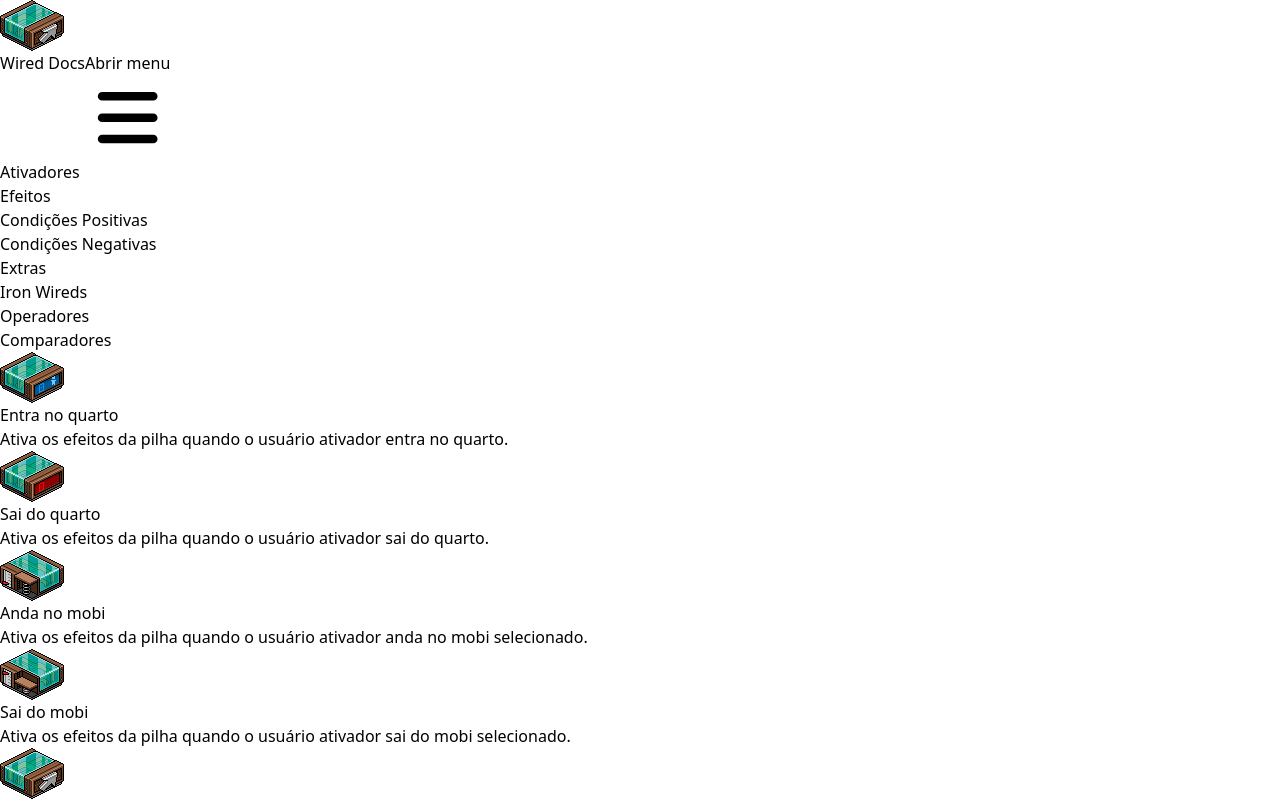
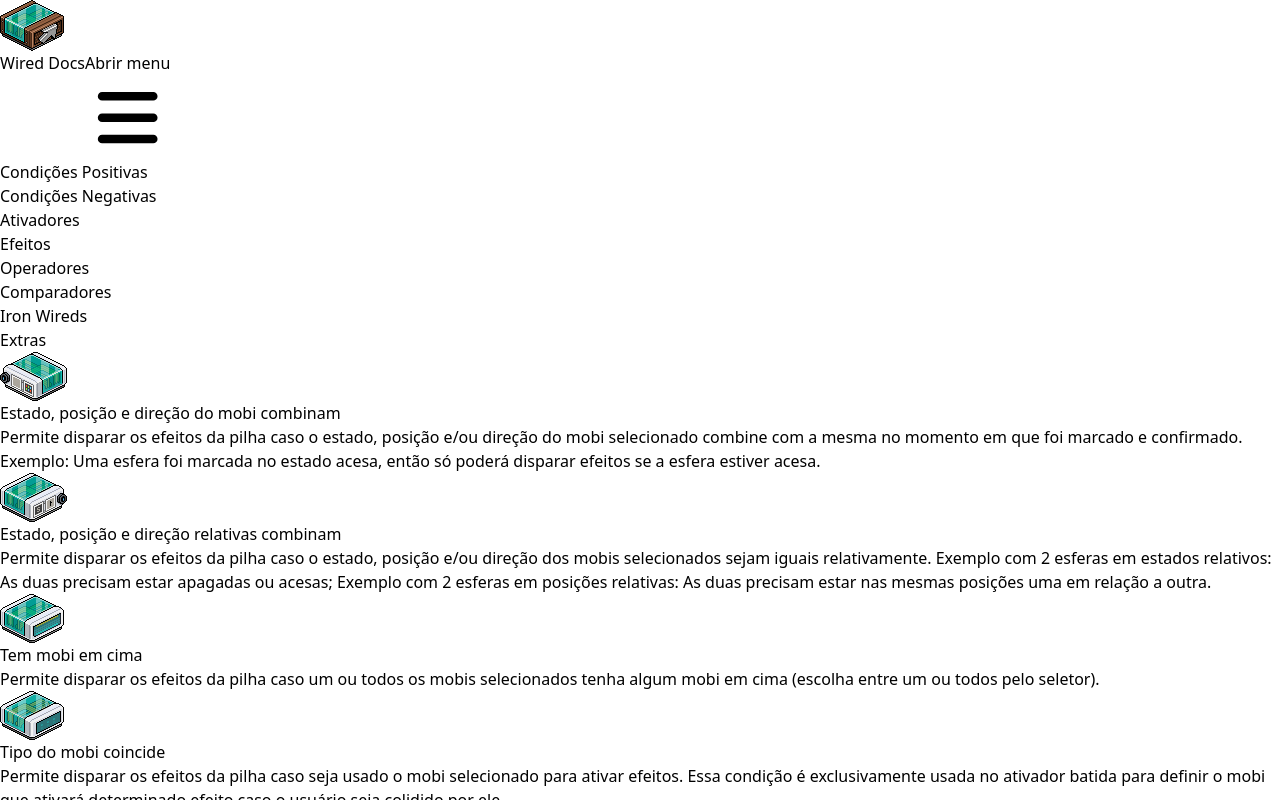
Before and after one commit to rodrigofplourenco/wired-docs, a React (Vite) app: page / in a window 1280 px wide. Shown: the top 800 px of the page. Built offline with nearby package versions, Linux system fonts and the light colour scheme.

Commit message:
Better practices applied

```diff
--- a/src/App.tsx
+++ b/src/App.tsx
@@ -1,5 +1,5 @@
 import { useEffect, useState } from 'react';
-import Navbar from './components/Navbar';
+import Navbar, { nav } from './components/Navbar';
 
 import { IWireds, IWiredType } from './wiredInterfaces';
 
@@ -11,7 +11,7 @@ import Footer from './components/Footer';
 
 function App() {
   const allWireds: IWireds = wireds;
-  const [wiredType, setWiredType] = useState<IWiredType>("ativadores");
+  const [wiredType, setWiredType] = useState<IWiredType>(nav[0].wiredType);
 
   const filteredWireds = allWireds[wiredType];
 
--- a/src/components/Navbar.tsx
+++ b/src/components/Navbar.tsx
@@ -4,7 +4,48 @@ interface INavbarProps {
   changeWiredType(wiredType: IWiredType): any;
 }
 
+interface INavItem {
+  text: string;
+  wiredType: IWiredType;
+}
+
+export const nav: INavItem[] = [
+  {
+    text: "Condições Positivas",
+    wiredType: "condicoes positivas"
+  },
+  {
+    text: "Condições Negativas",
+    wiredType: "condicoes negativas"
+  },
+  {
+    text: "Ativadores",
+    wiredType: "ativadores"
+  },
+  {
+    text: "Efeitos",
+    wiredType: "efeitos"
+  },
+  {
+    text: "Operadores",
+    wiredType: "operadores"
+  },
+  {
+    text: "Comparadores",
+    wiredType: "comparadores"
+  },
+  {
+    text: "Iron Wireds",
+    wiredType: "iron wireds"
+  },
+  {
+    text: "Extras",
+    wiredType: "extras"
+  },
+]
+
 export default function Navbar({ changeWiredType }: INavbarProps) {
+
   return (
     <nav className="bg-white border-gray-200 px-2 sm:px-4 py-2.5 rounded dark:bg-gray-900">
       <div className="container flex flex-wrap justify-between items-center mx-auto">
@@ -20,55 +61,13 @@ export default function Navbar({ changeWiredType }: INavbarProps) {
 
         <div className="hidden w-full md:block md:w-auto" id="navbar-default">
           <ul className="flex flex-col p-4 mt-4 bg-gray-50 rounded-lg border border-gray-100 md:flex-row md:space-x-8 md:mt-0 md:text-sm md:font-medium md:border-0 md:bg-white dark:bg-gray-800 md:dark:bg-gray-900 dark:border-gray-700">
-            <li onClick={() => changeWiredType("ativadores")}>
-              <a className="cursor-pointer block py-2 pr-4 pl-3 text-gray-700 rounded hover:bg-gray-100 md:hover:bg-transparent md:border-0 md:hover:text-blue-700 md:p-0 dark:text-gray-400 md:dark:hover:text-white dark:hover:bg-gray-700 dark:hover:text-white md:dark:hover:bg-transparent">
-                Ativadores
-              </a>
-            </li>
-
-            {/* cursor-pointer block py-2 pr-4 pl-3 text-white bg-blue-700 rounded md:bg-transparent md:text-blue-700 md:p-0 dark:text-white */}
-
-            <li onClick={() => changeWiredType("efeitos")}>
-              <a className="cursor-pointer block py-2 pr-4 pl-3 text-gray-700 rounded hover:bg-gray-100 md:hover:bg-transparent md:border-0 md:hover:text-blue-700 md:p-0 dark:text-gray-400 md:dark:hover:text-white dark:hover:bg-gray-700 dark:hover:text-white md:dark:hover:bg-transparent">
-                Efeitos
-              </a>
-            </li>
-
-            <li onClick={() => changeWiredType("condicoes positivas")}>
-              <a className="cursor-pointer block py-2 pr-4 pl-3 text-gray-700 rounded hover:bg-gray-100 md:hover:bg-transparent md:border-0 md:hover:text-blue-700 md:p-0 dark:text-gray-400 md:dark:hover:text-white dark:hover:bg-gray-700 dark:hover:text-white md:dark:hover:bg-transparent">
-                Condições Positivas
-              </a>
-            </li>
-
-            <li onClick={() => changeWiredType("condicoes negativas")}>
-              <a className="cursor-pointer block py-2 pr-4 pl-3 text-gray-700 rounded hover:bg-gray-100 md:hover:bg-transparent md:border-0 md:hover:text-blue-700 md:p-0 dark:text-gray-400 md:dark:hover:text-white dark:hover:bg-gray-700 dark:hover:text-white md:dark:hover:bg-transparent">
-                Condições Negativas
-              </a>
-            </li>
-
-            <li onClick={() => changeWiredType("extras")}>
-              <a className="cursor-pointer block py-2 pr-4 pl-3 text-gray-700 rounded hover:bg-gray-100 md:hover:bg-transparent md:border-0 md:hover:text-blue-700 md:p-0 dark:text-gray-400 md:dark:hover:text-white dark:hover:bg-gray-700 dark:hover:text-white md:dark:hover:bg-transparent">
-                Extras
-              </a>
-            </li>
-
-            <li onClick={() => changeWiredType("iron wireds")}>
-              <a className="cursor-pointer block py-2 pr-4 pl-3 text-gray-700 rounded hover:bg-gray-100 md:hover:bg-transparent md:border-0 md:hover:text-blue-700 md:p-0 dark:text-gray-400 md:dark:hover:text-white dark:hover:bg-gray-700 dark:hover:text-white md:dark:hover:bg-transparent">
-                Iron Wireds
-              </a>
-            </li>
-
-            <li onClick={() => changeWiredType("operadores")}>
-              <a className="cursor-pointer block py-2 pr-4 pl-3 text-gray-700 rounded hover:bg-gray-100 md:hover:bg-transparent md:border-0 md:hover:text-blue-700 md:p-0 dark:text-gray-400 md:dark:hover:text-white dark:hover:bg-gray-700 dark:hover:text-white md:dark:hover:bg-transparent">
-                Operadores
-              </a>
-            </li>
-
-            <li onClick={() => changeWiredType("comparadores")}>
-              <a className="cursor-pointer block py-2 pr-4 pl-3 text-gray-700 rounded hover:bg-gray-100 md:hover:bg-transparent md:border-0 md:hover:text-blue-700 md:p-0 dark:text-gray-400 md:dark:hover:text-white dark:hover:bg-gray-700 dark:hover:text-white md:dark:hover:bg-transparent">
-                Comparadores
-              </a>
-            </li>
+            {nav.map(item => (
+              <li onClick={() => changeWiredType(item.wiredType)}>
+                <a className="cursor-pointer block py-2 pr-4 pl-3 text-gray-700 rounded hover:bg-gray-100 md:hover:bg-transparent md:border-0 md:hover:text-blue-700 md:p-0 dark:text-gray-400 md:dark:hover:text-white dark:hover:bg-gray-700 dark:hover:text-white md:dark:hover:bg-transparent">
+                  {item.text}
+                </a>
+              </li>
+            ))}
           </ul>
         </div>
       </div>
```
